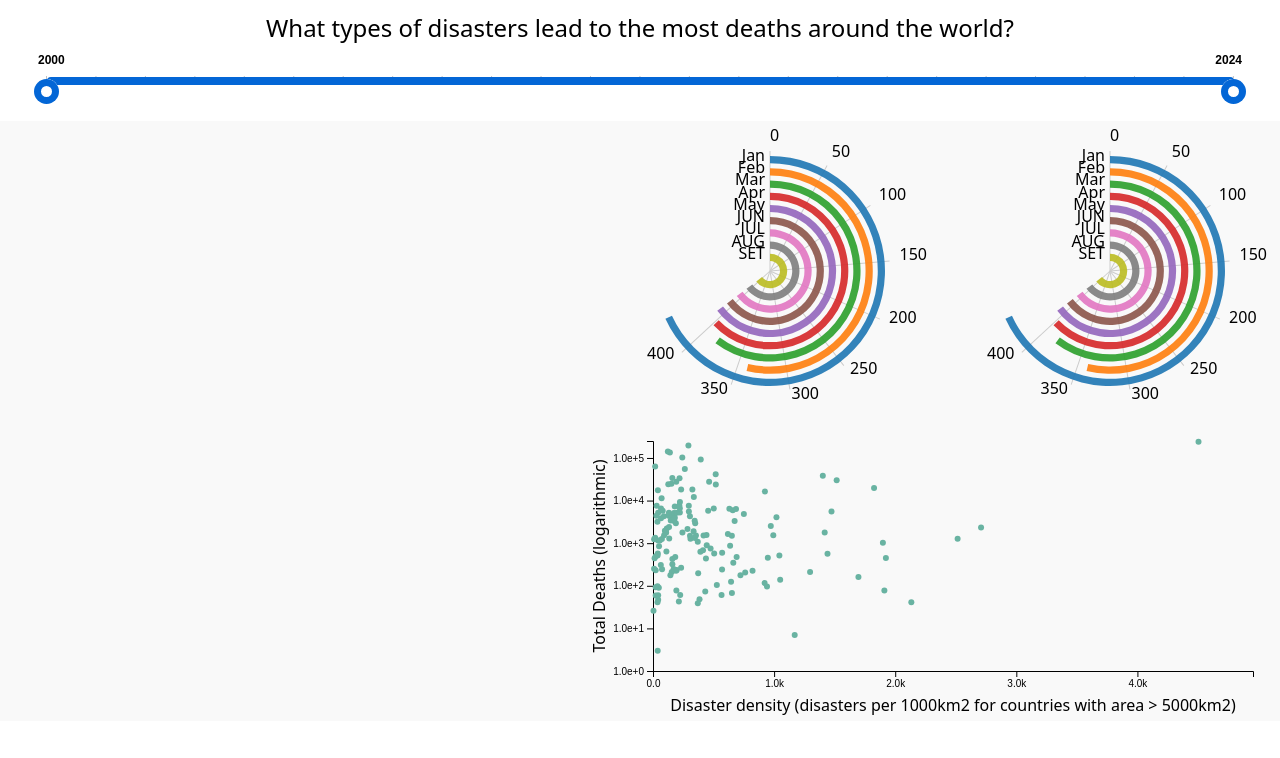
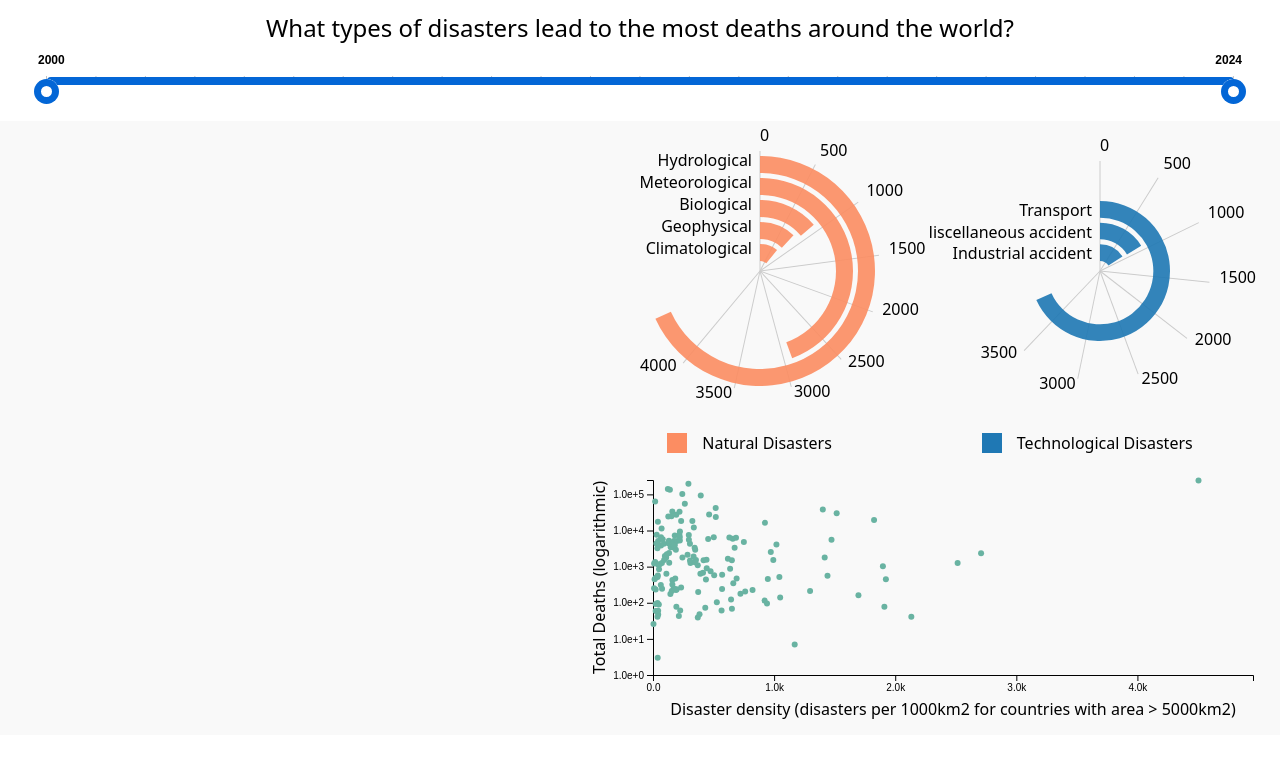
Before and after one commit to caparritos/INFOVIS-G22, a website: page src/index.html in a window 1280 px wide. Drawn offline with nearby package versions, Linux system fonts and the light colour scheme.

Commit message:
radial done

```diff
--- a/src/index.html
+++ b/src/index.html
@@ -44,7 +44,16 @@
     </div>
     <div  id="radialChart" style="width: 700px;height: 300px;">
       <script src="radialChart.js"></script>
+
     </div>
+    <div style="display: flex; align-items: center;">
+      <div style="width: 20px; height: 20px; background-color: #fc8d62; margin-right: 15px;"></div>
+      <h3 style="margin-right: 150px;">Natural Disasters</h3>
+      <div style="width: 20px; height: 20px; background-color: #1f78b4; margin-right: 15px;"></div>
+      <h3>Technological Disasters</h3>
+    </div>
+
+
     <div class="visualization shadow-lg m-2 rounded-2 pt-3 justify-content-start flex-column" id="scatterplot">
       <script src="scatterPlot.js"></script>
     </div>
--- a/src/radialChart.js
+++ b/src/radialChart.js
@@ -1,10 +1,19 @@
+//call fucntion with new parameters
+function updateRadialChart(minYear, maxYear,country) {
+  createRadialChart(minYear, maxYear,country);
+}
+
+function createRadialChart(minYear, maxYear,country) {
+  d3.select('#radialChart').selectAll('svg').remove();
+
 // SIZE OF SVG (GRAPH)
-const width = 360,
+const width = 340,
   height = 320,
   chartRadius = height / 2 - 40;
 
   // COLOR OF BARS
-const color = d3.scaleOrdinal(d3.schemeCategory10);
+const colorNatural = "#fc8d62";
+const colorTechnological = "#1f78b4";
 
 
 // ADD SVG TO RADIAL CHART DIV
@@ -22,115 +31,151 @@ let svg2 = d3.select('#radialChart').append('svg')
 .append('g')
 .attr('transform', `translate(${width / 2}, ${height / 2})`); // Mesmo centro
 
+
+
 // SELECT WHERE TO PUT TOOLTIP DIV
 let tooltip = d3.select('#radialChart').append('div')
   .attr('class', 'tooltip')
   .style('position', 'absolute')
   .style('display', 'none');
+
 const PI = Math.PI,
   arcMinRadius = 10,
+  arcPaddingNatural = 10,
   arcPadding = 5,
-  labelPadding = -5,
+  arcPaddingTechnological = 20,
+  labelPadding = -8,
   numTicks = 10;
 
 
-d3.csv('energy.csv').then(data => {
+d3.csv('../satinize_dataset/pre-processing/disaster_subgroup_frequency.csv').then(data => {
 
+    // Convert values to numbers
+    data.forEach(d => {
+      d.frequency = +d.frequency ;
+    });
 
-  data.forEach(d => {
-    d.value = +d.value;
-  });
+    const dataNatural = data.filter(
+      d => d.DisasterGroup == 'Natural' && d.StartYear >= minYear && d.StartYear<=maxYear && (country === null || country === undefined || d.Country === country) )
 
-  const scale = d3.scaleLinear()
-    .domain([0, d3.max(data, d => d.value) * 1.1])
+    const dataTechnological = data.filter(
+        d => d.DisasterGroup == 'Technological' && d.StartYear >= minYear && d.StartYear<=maxYear && (country === null || country === undefined || d.Country === country))
+
+    // Group by 'DisasterSubgroup' and sum frequency
+    const groupedDataNatural = Array.from(d3.group(dataNatural, d => d.DisasterSubgroup), ([key, values]) => ({
+      DisasterSubgroup: key,
+      frequency: d3.sum(values, v => v.frequency)
+    })).sort((a, b) => b.frequency - a.frequency);;
+
+    const groupedDataTechnological = Array.from(d3.group(dataTechnological, d => d.DisasterSubgroup), ([key, values]) => ({
+      DisasterSubgroup: key,
+      frequency: d3.sum(values, v => v.frequency)
+    })).sort((a, b) => b.frequency - a.frequency);;
+
+  const scaleNatural = d3.scaleLinear()
+    .domain([0, d3.max(groupedDataNatural, d => d.frequency) * 1.1])
     .range([0,  (3 * PI) / 2 ]);
 
-  const ticks = scale.ticks(numTicks).slice(0, -1);
-  const keys = data.map(d => d.name);
+  const scaleTechnological = d3.scaleLinear()
+    .domain([0, d3.max(groupedDataTechnological, d => d.frequency) * 1.1])
+    .range([0,  (3 * PI) / 2 ]);
 
-  const numArcs = "9";
-  const arcWidth = (chartRadius - arcMinRadius - numArcs * arcPadding) / numArcs;
+  const ticksNatural = scaleNatural.ticks(numTicks).slice(0, -1);
+  const ticksTechnological = scaleTechnological.ticks(numTicks).slice(0, -1);
+  const keys = data.map(d => d.DisasterSubgroup);
 
-  const arc = d3.arc()
-    .innerRadius((d, i) => getInnerRadius(i, numArcs, arcWidth))
-    .outerRadius((d, i) => getOuterRadius(i, numArcs, arcWidth))
+  const numArcsNatural = groupedDataNatural.length;
+  const numArcsTechnological = groupedDataTechnological.length;
+  const arcWidthNatural = (chartRadius - arcMinRadius - numArcsNatural * arcPadding) / numArcsNatural;
+  const arcWidthTechnological = (chartRadius - arcMinRadius - numArcsTechnological * arcPaddingTechnological ) / numArcsTechnological;
+
+  const arcNatural = d3.arc()
+    .innerRadius((d, i) => getInnerRadius(i, numArcsNatural, arcWidthNatural))
+    .outerRadius((d, i) => getOuterRadius(i, numArcsNatural, arcWidthNatural))
     .startAngle(0)
-    .endAngle((d, i) => scale(d.value));
+    .endAngle((d, i) => scaleNatural(d.value));
+
+  const arcTechnological  = d3.arc()
+    .innerRadius((d, i) => getInnerRadius(i, numArcsTechnological, arcWidthTechnological))
+    .outerRadius((d, i) => getOuterRadius(i, numArcsTechnological, arcWidthTechnological))
+    .startAngle(0)
+    .endAngle((d, i) => scaleTechnological(d.value));
 
   // Radial Axis
   const radialAxis = svg.append('g')
     .attr('class', 'r axis')
     .selectAll('g')
-    .data(data)
+    .data(groupedDataNatural)
     .enter().append('g');
 
 
   radialAxis.append('text')
     .attr('x', labelPadding)
-    .attr('y', (d, i) => -getOuterRadius(i, numArcs, arcWidth) + arcPadding)
-    .text(d => d.name);
+    .attr('y', (d, i) => -getOuterRadius(i, numArcsNatural, arcWidthNatural) + arcPaddingNatural)
+    .text(d => d.DisasterSubgroup);
 
   // Radial Axis
   const radialAxis2 = svg2.append('g')
     .attr('class', 'r axis')
     .selectAll('g')
-    .data(data)
+    .data(groupedDataTechnological)
     .enter().append('g');
 
 
   radialAxis2.append('text')
     .attr('x', labelPadding)
-    .attr('y', (d, i) => -getOuterRadius(i, numArcs, arcWidth) + arcPadding)
-    .text(d => d.name);
+    .attr('y', (d, i) => -getOuterRadius(i, numArcsTechnological, arcWidthTechnological) +15 )
+    .text(d => d.DisasterSubgroup);
 
 
   // Axial Axis
   const axialAxis = svg.append('g')
     .attr('class', 'a axis')
     .selectAll('g')
-    .data(ticks)
+    .data(ticksNatural)
     .enter().append('g')
-    .attr('transform', d => `rotate(${rad2deg(scale(d)) - 90})`);
+    .attr('transform', d => `rotate(${rad2deg(scaleNatural(d)) - 90})`);
 
   axialAxis.append('line')
     .attr('x2', chartRadius);
 
   axialAxis.append('text')
-    .attr('x', chartRadius + 10)
-    .style('text-anchor', d => (scale(d) >= PI && scale(d) < 2 * PI ? 'end' : null))
-    .attr('transform', d => `rotate(${90 - rad2deg(scale(d))},${chartRadius + 10},0)`)
+    .attr('x', chartRadius +10 )
+    .style('text-anchor', d => (scaleNatural(d) >= PI && scaleNatural(d) < 2 * PI ? 'end' : null))
+    .attr('transform', d => `rotate(${90 - rad2deg(scaleNatural(d))},${chartRadius + 10},0)`)
     .text(d => d);
+
 
     // Axial Axis
   const axialAxis2 = svg2.append('g')
   .attr('class', 'a axis')
   .selectAll('g')
-  .data(ticks)
+  .data(ticksTechnological)
   .enter().append('g')
-  .attr('transform', d => `rotate(${rad2deg(scale(d)) - 90})`);
+  .attr('transform', d => `rotate(${rad2deg(scaleTechnological(d)) - 90})`);
 
 axialAxis2.append('line')
-  .attr('x2', chartRadius);
+  .attr('x1', chartRadius-10);
 
 axialAxis2.append('text')
-  .attr('x', chartRadius + 10)
-  .style('text-anchor', d => (scale(d) >= PI && scale(d) < 2 * PI ? 'end' : null))
-  .attr('transform', d => `rotate(${90 - rad2deg(scale(d))},${chartRadius + 10},0)`)
+  .attr('x', chartRadius  )
+  .style('text-anchor', d => (scaleTechnological(d) >= PI && scaleTechnological(d) < 2 * PI ? 'end' : null))
+  .attr('transform', d => `rotate(${90 - rad2deg(scaleTechnological(d))},${chartRadius},0)`)
   .text(d => d);
 
   // Data Arcs
   const arcs = svg.append('g')
     .attr('class', 'data')
     .selectAll('path')
-    .data(data)
+    .data(groupedDataNatural)
     .enter().append('path')
     .attr('class', 'arc')
-    .style('fill', (d, i) => color(i));
+    .style('fill', colorNatural);
 
   arcs.transition()
     .delay((d, i) => i * 200)
     .duration(1000)
-    .attrTween('d', (d, i) => arcTween(d, i, arc));
+    .attrTween('d', (d, i) => arcTween(d, i, arcNatural));
 
   // Mouse actions
   arcs.on('mousemove', (event, d) => showTooltip(event, d));
@@ -140,15 +185,15 @@ axialAxis2.append('text')
    const arcs2 = svg2.append('g')
    .attr('class', 'data')
    .selectAll('path')
-   .data(data)
+   .data(groupedDataTechnological)
    .enter().append('path')
    .attr('class', 'arc')
-   .style('fill', (d, i) => color(i));
+   .style('fill', colorTechnological);
 
  arcs2.transition()
    .delay((d, i) => i * 200)
    .duration(1000)
-   .attrTween('d', (d, i) => arcTween(d, i, arc));
+   .attrTween('d', (d, i) => arcTween(d, i, arcTechnological));
 
  // Mouse actions
  arcs2.on('mousemove', (event, d) => showTooltip(event, d));
@@ -157,7 +202,7 @@ axialAxis2.append('text')
 });
 
 function arcTween(d, i, arc) {
-  const interpolate = d3.interpolate(0, d.value);
+  const interpolate = d3.interpolate(0, d.frequency);
   return t => arc({ value: interpolate(t) }, i);
 }
 
@@ -166,7 +211,7 @@ function arcTween(d, i, arc) {
 function showTooltip(event, d) {
   const svgPosition = svg.node().getBoundingClientRect();
 
-  tooltip.html(`<strong>${d.value}</strong>`)
+  tooltip.html(`<strong>${d.frequency}</strong>`)
     .style("display", "block")
     .style("left", (event.clientX - 844) + "px")
     .style("top", (event.clientY - svgPosition.top - 20) + "px");
@@ -191,3 +236,9 @@ function getInnerRadius(index, numArcs, arcWidth) {
 function getOuterRadius(index, numArcs, arcWidth) {
   return getInnerRadius(index, numArcs, arcWidth) + arcWidth;
 }
+}
+
+// load graph
+document.addEventListener("DOMContentLoaded", function () {
+  createRadialChart(minYear, maxYear);
+});
--- a/src/scatterPlot.js
+++ b/src/scatterPlot.js
@@ -33,13 +33,14 @@ function processData(data, minYear, maxYear) {
 
 // Function to create scatterplot
 function createScatterPlot(minYear, maxYear) {
+  let selectedCountry = null;
   // Remove svg if exste to avoid sobreposition
   d3.select("#scatterplot").select("svg").remove();
 
   // Define margins
-  var margin = { top: 20, right: 15, bottom: 50, left: 60 },
+  var margin = { top: 5, right: 15, bottom: 50, left: 60 },
     width = 600,
-    height = 300 - margin.top - margin.bottom;
+    height = 250 - margin.top - margin.bottom;
 
   // Add svg elemnet to page
   var svg = d3
@@ -48,7 +49,8 @@ function createScatterPlot(minYear, maxYear) {
     .attr("width", width + margin.left + margin.right)
     .attr("height", height + margin.top + margin.bottom)
     .append("g")
-    .attr("transform", "translate(" + margin.left + "," + margin.top + ")");
+    .attr("transform", "translate(" + margin.left + "," + margin.top + ")")
+    ;
 
   // read csv
   d3.csv("../satinize_dataset/pre-processing/disasters_per_country.csv").then(
@@ -126,7 +128,7 @@ function createScatterPlot(minYear, maxYear) {
           return y(d.total_deaths);
         })
         .attr("r", 3)
-        .style("fill", "#69b3a2")
+        .style("fill", (d) => (d.Country === selectedCountry ? "blue" : "#69b3a2"))
         .on("mouseover", function (event, d) {
           tooltip.transition().duration(200).style("opacity", 0.9);
 
@@ -138,12 +140,24 @@ function createScatterPlot(minYear, maxYear) {
             )
             .style("left", (event.clientX+10) + "px")
             .style("top", (event.clientY-20) + "px");
-          d3.select(this).style("fill", "#FF0000");
+          d3.select(this).style("fill", "#fc8d62");
         })
-        .on("mouseout", function (d) {
-          tooltip.transition().duration(500).style("opacity", 0);
-          d3.select(this).style("fill", "#69b3a2"); // Change back to original color
-        });
+        .on("mouseout", function (e,d) {
+          tooltip.transition().duration(100).style("opacity", 0);
+          if (selectedCountry === d.Country) {
+            d3.select(this).style("fill", "blue");
+          } else {
+            d3.select(this).style("fill", "#69b3a2"); // Volta à cor original
+          }
+        })
+        .on("click", (event, d) => {
+          selectedCountry = d.Country; // Atualiza o país selecionado
+          updateRadialChart(minYear, maxYear, selectedCountry); // Atualiza o gráfico radial
+
+        // Atualiza a cor dos círculos
+        svg.selectAll("circle")
+            .style("fill", (d) => (d.Country === selectedCountry ? "blue" : "#69b3a2"));
+          });
     }
   );
 }
--- a/src/script.js
+++ b/src/script.js
@@ -32,4 +32,5 @@ function updateSlider(slider, type) {
       }
     }
     updateScatterPlot(sliderMin.value, sliderMax.value);
+    updateRadialChart(sliderMin.value, sliderMax.value);
   }
```
Also changed, not shown: satinize_dataset/pre-processing/disaster_subgroup_frequency.csv, src/output.css.
